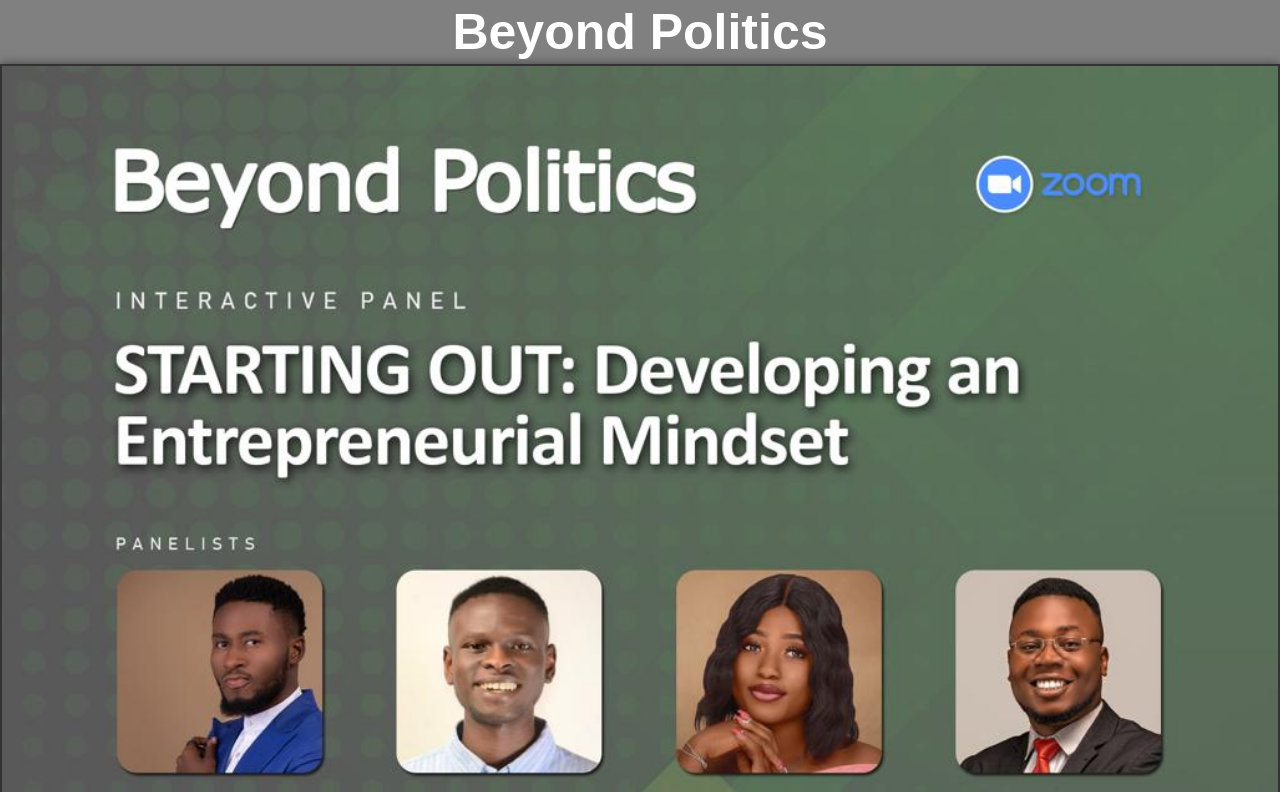
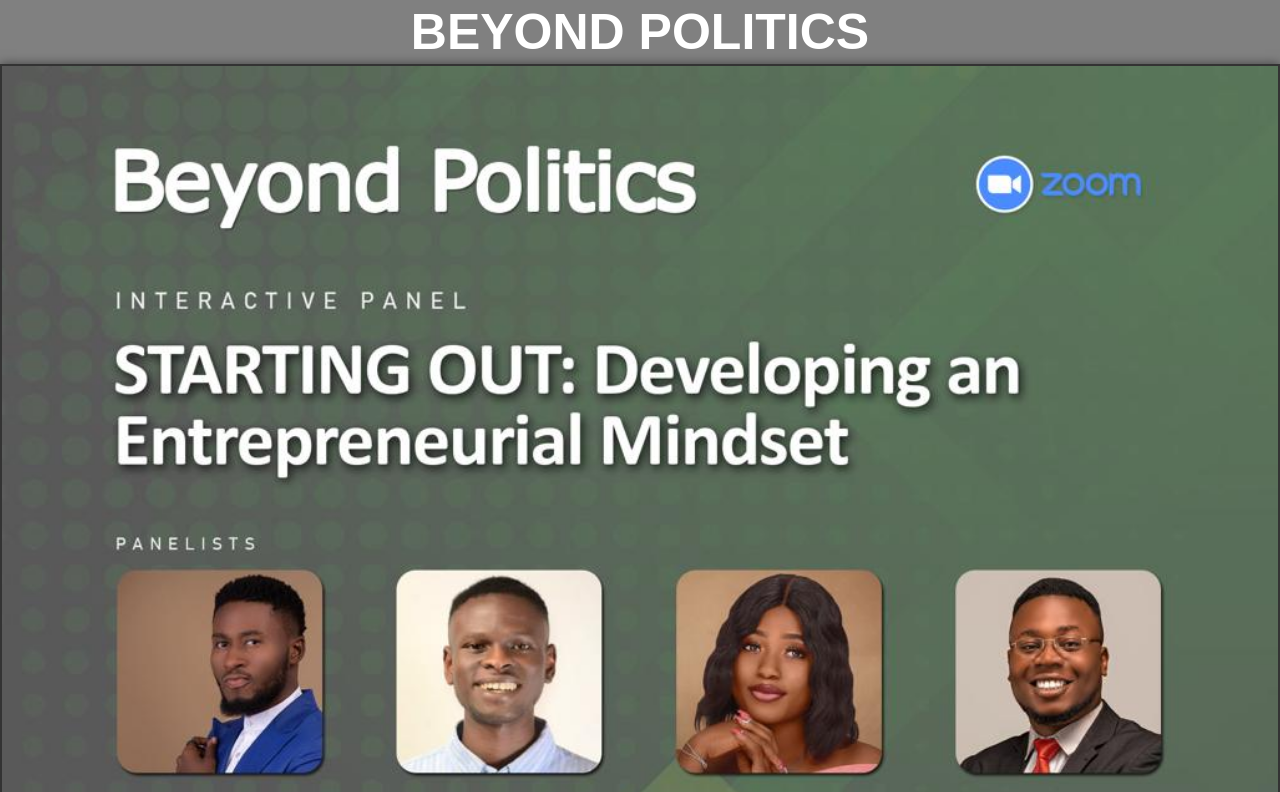
Before and after one commit to kylead10/beyond-politics, a React (Create React App) app: page / in a window 1280 px wide. Shown: the top 792 px of the page. Built offline with nearby package versions, Linux system fonts and the light colour scheme; the HTML template or start-up script is replaced by a standard one.

Commit message:
clean up

```diff
--- a/src/components/header/Header.js
+++ b/src/components/header/Header.js
@@ -82,7 +82,7 @@ const Header = () => {
     <>
       <section>
         <H1Container>
-          <StyledH1>Beyond Politics </StyledH1>
+          <StyledH1>BEYOND POLITICS</StyledH1>
         </H1Container>
         <ImageContainer>
           <FirstPic src={second} alt='home' />
```
